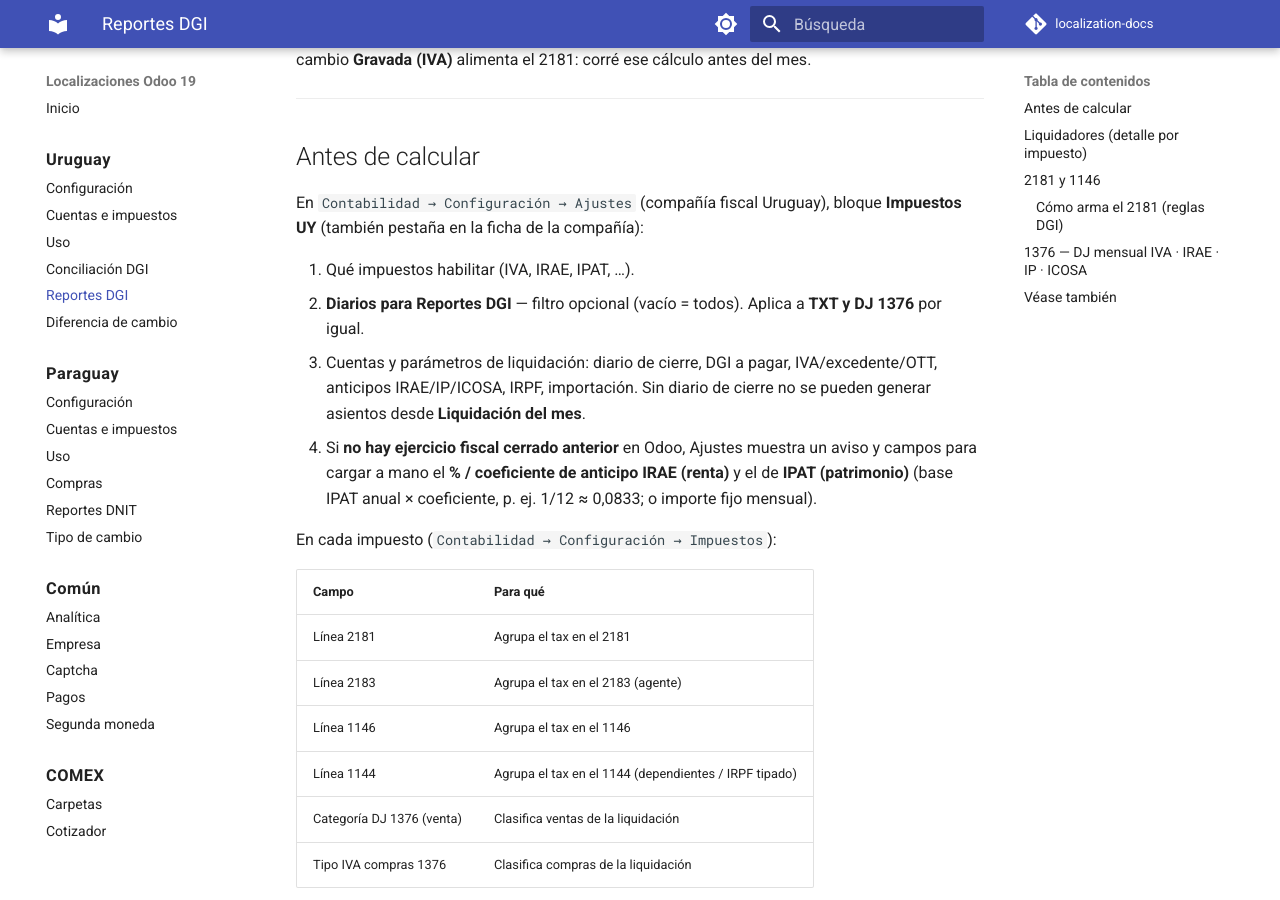
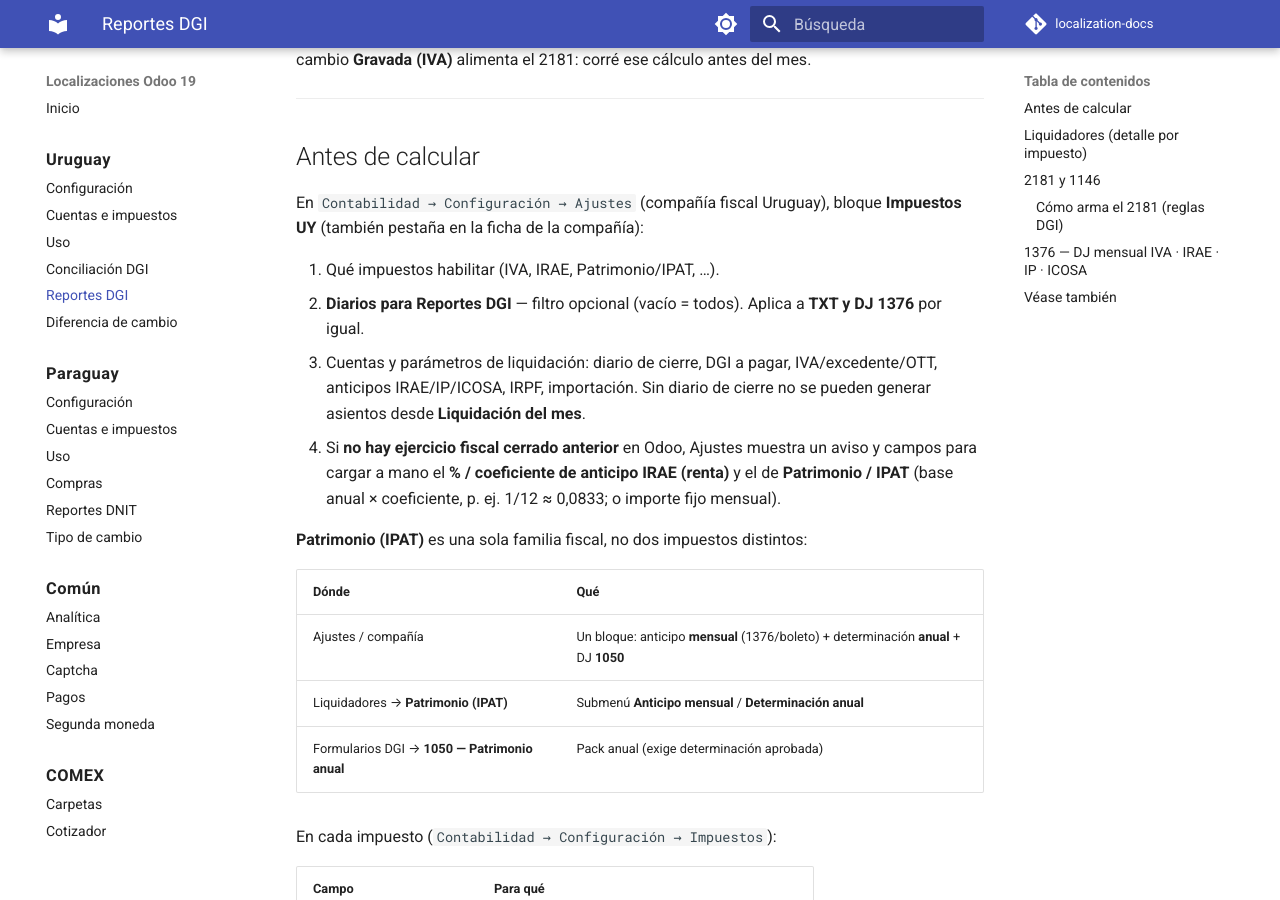
Before and after one commit to Pabloolano/localization-docs, an MkDocs documentation site: the page built from docs/uruguay/reportes.md, in a window 1280 px wide and 900 px high, scrolled down 729 px. Built offline with MkDocs 1.6.1 and Material for MkDocs 9.7.7, drawn with Linux system fonts in a browser that asks for light colours; comment, search, counter and statistics services are not loaded.

Commit message:
docs(uy): Patrimonio/IPAT unificado en ajustes y menú
Documenta el bloque único mensual/anual y el submenú Liquidadores.

Co-authored-by: Cursor <cursoragent@cursor.com>

```diff
--- a/docs/uruguay/reportes.md
+++ b/docs/uruguay/reportes.md
@@ -22,10 +22,18 @@ El filtro de diarios en Ajustes es **opcional**: vacío = todos. Si se carga, ac
 
 En `Contabilidad → Configuración → Ajustes` (compañía fiscal Uruguay), bloque **Impuestos UY** (también pestaña en la ficha de la compañía):
 
-1. Qué impuestos habilitar (IVA, IRAE, IPAT, …).
+1. Qué impuestos habilitar (IVA, IRAE, Patrimonio/IPAT, …).
 2. **Diarios para Reportes DGI** — filtro opcional (vacío = todos). Aplica a **TXT y DJ 1376** por igual.
 3. Cuentas y parámetros de liquidación: diario de cierre, DGI a pagar, IVA/excedente/OTT, anticipos IRAE/IP/ICOSA, IRPF, importación. Sin diario de cierre no se pueden generar asientos desde **Liquidación del mes**.
-4. Si **no hay ejercicio fiscal cerrado anterior** en Odoo, Ajustes muestra un aviso y campos para cargar a mano el **% / coeficiente de anticipo IRAE (renta)** y el de **IPAT (patrimonio)** (base IPAT anual × coeficiente, p. ej. 1/12 ≈ 0,0833; o importe fijo mensual).
+4. Si **no hay ejercicio fiscal cerrado anterior** en Odoo, Ajustes muestra un aviso y campos para cargar a mano el **% / coeficiente de anticipo IRAE (renta)** y el de **Patrimonio / IPAT** (base anual × coeficiente, p. ej. 1/12 ≈ 0,0833; o importe fijo mensual).
+
+**Patrimonio (IPAT)** es una sola familia fiscal, no dos impuestos distintos:
+
+| Dónde | Qué |
+|-------|-----|
+| Ajustes / compañía | Un bloque: anticipo **mensual** (1376/boleto) + determinación **anual** + DJ **1050** |
+| Liquidadores → **Patrimonio (IPAT)** | Submenú **Anticipo mensual** / **Determinación anual** |
+| Formularios DGI → **1050 — Patrimonio anual** | Pack anual (exige determinación aprobada) |
 
 En cada impuesto (`Contabilidad → Configuración → Impuestos`):
 
```
